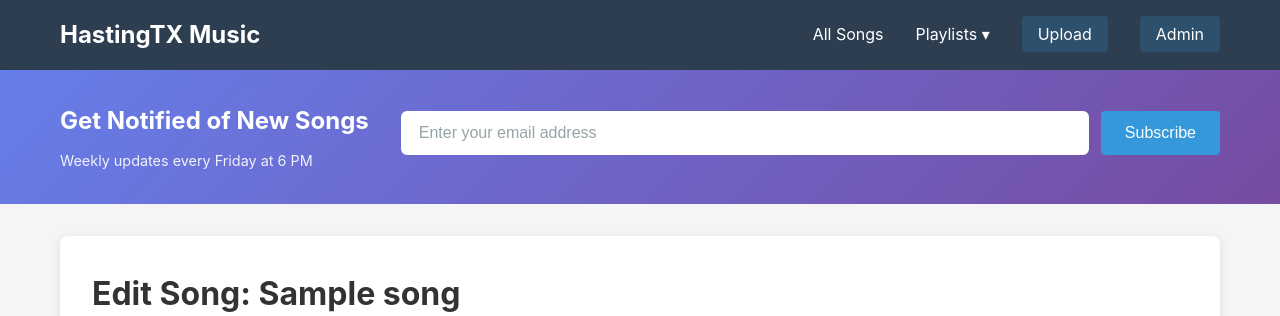
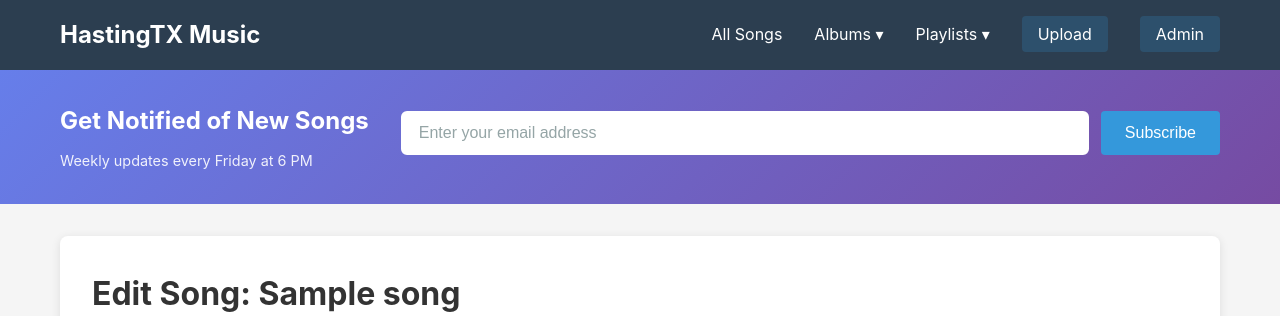
Before and after one commit to richardahasting/hastingtx-music, a Flask app: page /admin/songs/1/edit in a window 1280 px wide. Shown: the top 316 px of the page. Run offline with Flask 3, Linux system fonts and the light colour scheme; grey boxes marked "Sample" are stand-in pictures; a database or web service that is not in the repository returns one stand-in record (values such as "Sample title"); some libraries are stand-ins or nearby versions.

Commit message:
Add Albums dropdown to navigation
- Add nav_albums to template context processor using Song.get_distinct_albums()
- Add Albums dropdown menu in navigation bar (before Playlists)
- Users can now browse songs by album directly from nav

🤖 Generated with [Claude Code](https://claude.com/claude-code)

Co-Authored-By: Claude <noreply@anthropic.com>

```diff
--- a/app.py
+++ b/app.py
@@ -38,13 +38,16 @@ def require_admin_ip(f):
 # Template context processor
 @app.context_processor
 def inject_admin_status():
-    """Make admin IP status and playlists available to all templates."""
+    """Make admin IP status, playlists, and albums available to all templates."""
     client_ip = request.remote_addr
     is_admin = is_ip_allowed(client_ip, config.ADMIN_IP_WHITELIST)
     # Get all playlists for navigation (exclude 'all' as it's shown separately)
     all_playlists = Playlist.get_all()
     nav_playlists = [p for p in all_playlists if p['identifier'] != 'all']
-    return dict(is_admin_ip=is_admin, nav_playlists=nav_playlists)
+    # Get distinct albums for navigation
+    albums = Song.get_distinct_albums()
+    nav_albums = [a['album'] for a in albums if a['album']]
+    return dict(is_admin_ip=is_admin, nav_playlists=nav_playlists, nav_albums=nav_albums)
 
 
 # Template filters
--- a/templates/base.html
+++ b/templates/base.html
@@ -16,6 +16,16 @@
                 </h1>
                 <ul class="nav-links">
                     <li><a href="{{ url_for('playlist', identifier='all') }}">All Songs</a></li>
+                    {% if nav_albums %}
+                    <li class="nav-dropdown">
+                        <a href="#" class="dropdown-toggle">Albums ▾</a>
+                        <ul class="dropdown-menu">
+                            {% for album_name in nav_albums %}
+                            <li><a href="{{ url_for('album', album_name=album_name) }}">{{ album_name }}</a></li>
+                            {% endfor %}
+                        </ul>
+                    </li>
+                    {% endif %}
                     {% if nav_playlists %}
                     <li class="nav-dropdown">
                         <a href="#" class="dropdown-toggle">Playlists ▾</a>
```
